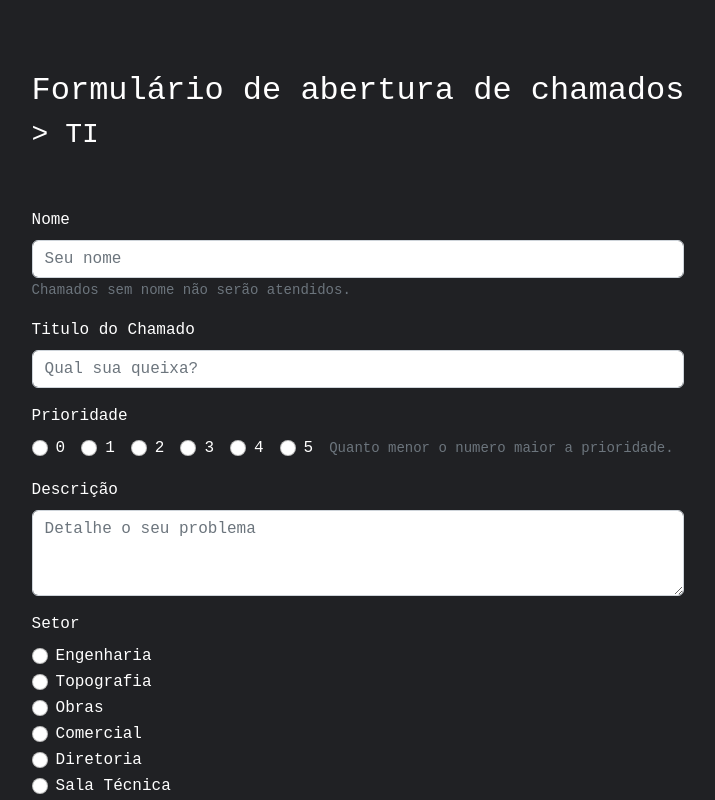
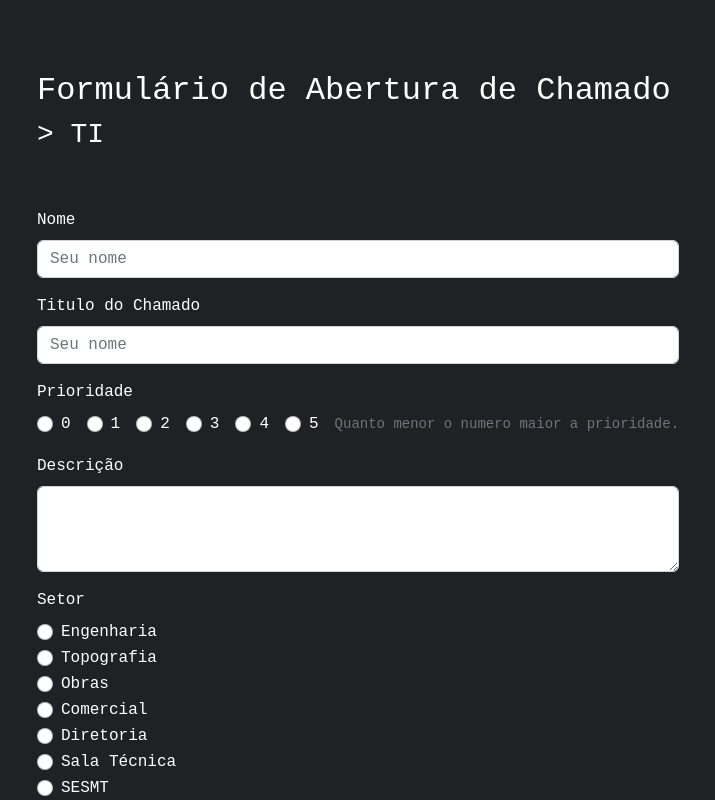
Before and after one commit to AntiKevin/TicketVision, a React (Vite) app: page /chamados/ti in a window 1280 px wide. Shown: the top 800 px of the page, without its empty margins (282-997 px from the left). Built offline with nearby package versions, Linux system fonts and the light colour scheme; a web font is replaced by a local one.

Commit message:
refactor: :recycle: optimizing code in all components

```diff
--- a/src/components/form-chamados/Design/index.jsx
+++ b/src/components/form-chamados/Design/index.jsx
@@ -11,7 +11,6 @@ export default function TicketDesign() {
     prior: 5,
     titulo: "",
     desc: "",
-
   });
 
   //manipulando após o envio do chamado
@@ -60,66 +59,19 @@ export default function TicketDesign() {
           <Form.Group className="mb-3" controlId="formBasicPriority">
           <Form.Label>Prioridade</Form.Label>
             <div key='inline-radio' className="mb-3">
+            {['0', '1','2','3','4','5'].map((prior) => (
               <Form.Check
                 inline
-                label="0"
+                label={prior}
                 name="prior"
                 type='radio'
                 onChange={handleChange}
-                value="0"
-                id='inline-radio-1'
+                value={prior}
+                id='inline-radio'
+                key={prior}
                 required
               />
-              <Form.Check
-                inline
-                label="1"
-                name="prior"
-                type='radio'
-                onChange={handleChange}
-                value="1"
-                id='inline-radio-2'
-                required
-              />
-              <Form.Check
-                inline
-                label="2"
-                name="prior"
-                type='radio'
-                onChange={handleChange}
-                value="2"
-                id='inline-radio-3'
-                required
-              />
-              <Form.Check
-                inline
-                label="3"
-                name="prior"
-                type='radio'
-                onChange={handleChange}
-                value="3"
-                id='inline-radio-3'
-                required
-              />
-              <Form.Check
-                inline
-                label="4"
-                name="prior"
-                type='radio'
-                onChange={handleChange}
-                value="4"
-                id='inline-radio-3'
-                required
-              />
-              <Form.Check
-                inline
-                label="5"
-                name="prior"
-                type='radio'
-                onChange={handleChange}
-                value="5"
-                id='inline-radio-3'
-                required
-              />
+            ))}
               <Form.Text className="text-muted">
               Quanto menor o numero maior a prioridade.
             </Form.Text>
--- a/src/components/form-chamados/TI/index.jsx
+++ b/src/components/form-chamados/TI/index.jsx
@@ -1,72 +1,77 @@
-import React from 'react'
-import Button from 'react-bootstrap/Button';
-import Form from 'react-bootstrap/Form';
+import React, { useState } from 'react';
+import { Form, Button } from 'react-bootstrap';
 import './index.css'
 
 export default function TicketTI() {
+
+  //Objeto do chamado com hook useState
+  const [chamado, setChamado] = useState({
+    nome: "",
+    setor: "",
+    prior: 5,
+    titulo: "",
+    desc: "",
+  });
+
+  //manipulando após o envio do chamado
+  const submitHandle = (e) => {
+    e.preventDefault();
+
+    const form = e.currentTarget;
+    if (form.checkValidity() === false) {
+      e.preventDefault();
+      e.stopPropagation();
+      console.log("cant validate it all")
+    }
+    setValidated(true);
+    console.log(chamado);
+  };
+  // manipulando o state object de cada item do formulário a medida que se escreve
+  const handleChange = (event) => {
+    const { name, value } = event.target;
+    setChamado((formData) => ({
+      ...formData,
+      [name]: value,
+    }));
+  };
+  //hook state de vallidação
+  const [validated, setValidated] = useState(false);
+
   return (
     <div className='Form-Block-TI px-4 py-4'>
-        <h2 className='title'>Formulário de abertura de chamados</h2>
+        <h2 className='title'>Formulário de Abertura de Chamado</h2>
         <h3>{'> TI'}</h3>
-        <Form className='pt-5'>
+        <Form className='pt-5' noValidate validated={validated} onSubmit={submitHandle}>
 
-          <Form.Group className="mb-3" controlId="formBasicEmail">
+          <Form.Group className="mb-3" controlId="FormNome">
             <Form.Label>Nome</Form.Label>
-            <Form.Control type="name" placeholder="Seu nome" />
+            <Form.Control type="name" placeholder="Seu nome" name='nome' onChange={handleChange} required/>
             <Form.Text className="text-muted">
-              Chamados sem nome não serão atendidos.
             </Form.Text>
+            <Form.Control.Feedback>Parece bom!</Form.Control.Feedback>
+            <Form.Control.Feedback type='invalid'> Chamados sem nome não serão atendidos.</Form.Control.Feedback>
           </Form.Group>
 
-          <Form.Group className="mb-3" controlId="formBasicEmail">
+          <Form.Group className="mb-3" controlId="FormTitulo">
             <Form.Label>Titulo do Chamado</Form.Label>
-            <Form.Control type="name" placeholder="Qual sua queixa?" />
+            <Form.Control type="name" placeholder="Seu nome" name='titulo'  onChange={handleChange} required/>
           </Form.Group>
           <Form.Group className="mb-3" controlId="formBasicPriority">
           <Form.Label>Prioridade</Form.Label>
             <div key='inline-radio' className="mb-3">
+            {['0', '1','2','3','4','5'].map((prior) => (
               <Form.Check
                 inline
-                label="0"
-                name="group1"
+                label={prior}
+                name="prior"
                 type='radio'
-                id='inline-radio-1'
+                onChange={handleChange}
+                value={prior}
+                id='inline-radio'
+                key={prior}
+                required
               />
-              <Form.Check
-                inline
-                label="1"
-                name="group1"
-                type='radio'
-                id='inline-radio-2'
-              />
-              <Form.Check
-                inline
-                label="2"
-                name="group1"
-                type='radio'
-                id='inline-radio-3'
-              />
-              <Form.Check
-                inline
-                label="3"
-                name="group1"
-                type='radio'
-                id='inline-radio-3'
-              />
-              <Form.Check
-                inline
-                label="4"
-                name="group1"
-                type='radio'
-                id='inline-radio-3'
-              />
-              <Form.Check
-                inline
-                label="5"
-                name="group1"
-                type='radio'
-                id='inline-radio-3'
-              />
+            ))}
               <Form.Text className="text-muted">
               Quanto menor o numero maior a prioridade.
             </Form.Text>
@@ -74,7 +79,8 @@ export default function TicketTI() {
             </Form.Group>
             <Form.Group className="mb-3" controlId="ControlDescrição">
               <Form.Label>Descrição</Form.Label>
-              <Form.Control as="textarea" rows={3} placeholder="Detalhe o seu problema" />
+              <Form.Control as="textarea" rows={3} onChange={handleChange} name="desc" required/>
+              <Form.Control.Feedback type='invalid'>Descreva corretamente seu problema.</Form.Control.Feedback>
             </Form.Group>
             <Form.Group className="mb-3" controlId="formBasicSetor">
           <Form.Label>Setor</Form.Label>
@@ -89,6 +95,9 @@ export default function TicketTI() {
               type='radio'
               id={setor}
               key={setor}
+              onChange={handleChange}
+              value={setor}
+              required
             />
             ))}
             </div>
```
